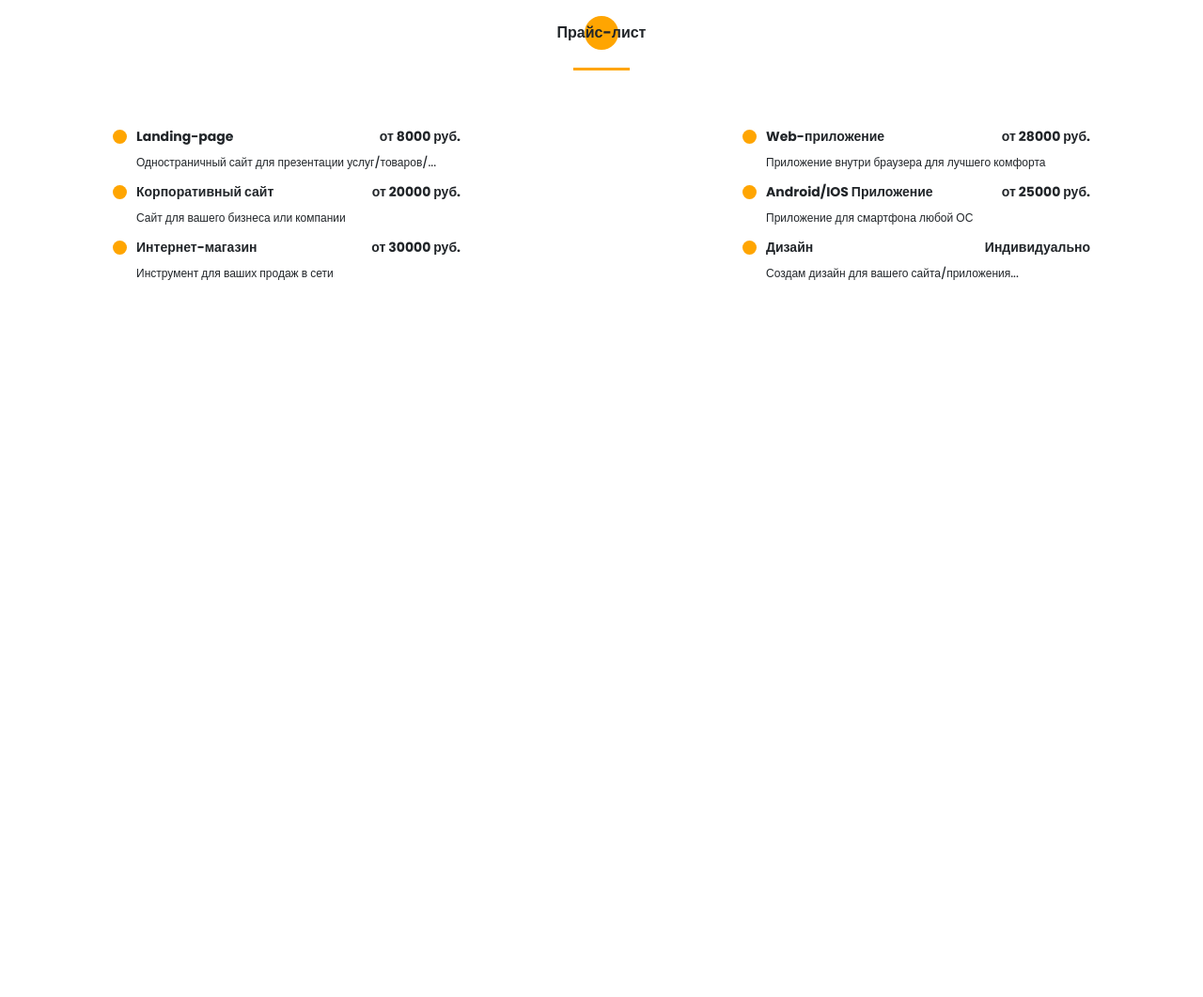
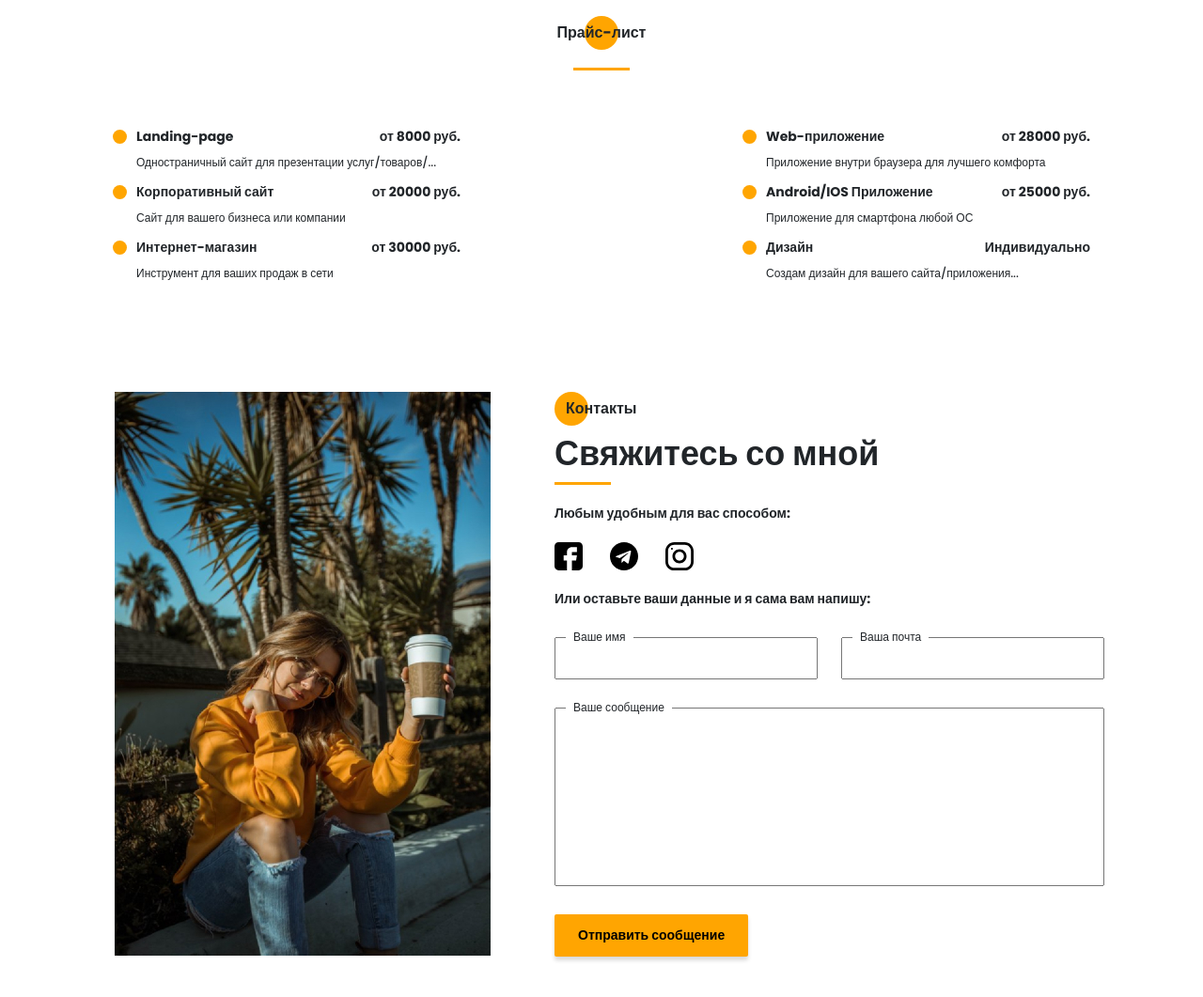
Before and after one commit to kent30588/portfolio, a website with bundled scripts: page src/index.html in a window 1280 px wide. Shown: the part 4271-5332 px from the top of the page at 94% size. Before the commit the page ends 4571 px from the top, so only its background shows below. Built offline with nearby package versions, Linux system fonts and the light colour scheme; files whose address does not match are found by name.

Commit message:
contacts

```diff
--- a/src/index.html
+++ b/src/index.html
@@ -801,6 +801,102 @@
       </div>
     </section>
     <!-- /.price -->
+    <section class="contacts">
+      <div class="container">
+        <div class="contacts__wrapper">
+          <div class="contacts__foto">
+            <img src="img/main_photo.jpg" alt="my foto" />
+          </div>
+          <div class="contacts__descr">
+            <h2 class="title__circle contacts__title">Контакты</h2>
+            <div class="main__title title contacts__subtitle">
+              Свяжитесь со мной
+              <div class="divider"></div>
+            </div>
+            <div class="title title__fz14 contacts__text">
+              Любым удобным для вас способом:
+            </div>
+            <div class="contacts__social">
+              <a class="contacts__link" href="#">
+                <svg
+                  width="30"
+                  height="30"
+                  viewBox="0 0 30 30"
+                  fill="none"
+                  xmlns="http://www.w3.org/2000/svg"
+                >
+                  <path
+                    d="M25.6055 0L4.39453 0C1.97159 0 0 1.97159 0 4.39453L0 25.6055C0 28.0284 1.97159 30 4.39453 30L13.2422 30L13.2422 19.3945L9.72656 19.3945L9.72656 14.1211H13.2422V10.5469C13.2422 7.63893 15.6077 5.27344 18.5156 5.27344L23.8477 5.27344V10.5469H18.5156L18.5156 14.1211H23.8477L22.9687 19.3945H18.5156V30H25.6055C28.0284 30 30 28.0284 30 25.6055L30 4.39453C30 1.97159 28.0284 0 25.6055 0Z"
+                    fill="black"
+                  />
+                </svg>
+              </a>
+              <a
+                class="contacts__link"
+                href="https://t.me/AvKaraulov"
+                target="_blank"
+              >
+                <svg
+                  width="30"
+                  height="30"
+                  viewBox="0 0 30 30"
+                  fill="none"
+                  xmlns="http://www.w3.org/2000/svg"
+                >
+                  <path
+                    d="M15 30C23.2863 30 30 23.2863 30 15C30 6.71375 23.2863 0 15 0C6.71375 0 0 6.71375 0 15C0 23.2863 6.71375 30 15 30ZM6.86375 14.675L21.3263 9.09875C21.9975 8.85625 22.5837 9.2625 22.3662 10.2775L22.3675 10.2762L19.905 21.8775C19.7225 22.7 19.2337 22.9 18.55 22.5125L14.8 19.7487L12.9912 21.4913C12.7912 21.6913 12.6225 21.86 12.235 21.86L12.5013 18.0438L19.4513 11.765C19.7537 11.4987 19.3837 11.3488 18.985 11.6138L10.3963 17.0212L6.69375 15.8663C5.89 15.6112 5.8725 15.0625 6.86375 14.675Z"
+                    fill="black"
+                  />
+                </svg>
+              </a>
+              <a class="contacts__link" href="#">
+                <svg
+                  width="30"
+                  height="30"
+                  viewBox="0 0 30 30"
+                  fill="none"
+                  xmlns="http://www.w3.org/2000/svg"
+                >
+                  <path
+                    d="M-9.01547e-07 9.375L-4.09794e-07 20.625C-1.83506e-07 25.8019 4.19812 30 9.375 30L20.625 30C25.8019 30 30 25.8019 30 20.625L30 9.375C30 4.19813 25.8019 7.79513e-07 20.625 1.0058e-06L9.375 1.49755e-06C4.19812 1.72384e-06 -1.12784e-06 4.19813 -9.01547e-07 9.375ZM20.625 2.8125C24.2437 2.8125 27.1875 5.75625 27.1875 9.375L27.1875 20.625C27.1875 24.2437 24.2437 27.1875 20.625 27.1875L9.375 27.1875C5.75625 27.1875 2.8125 24.2437 2.8125 20.625L2.8125 9.375C2.8125 5.75625 5.75625 2.8125 9.375 2.8125L20.625 2.8125Z"
+                    fill="black"
+                  />
+                  <path
+                    d="M7.5 15C7.5 19.1419 10.8581 22.5 15 22.5C19.1419 22.5 22.5 19.1419 22.5 15C22.5 10.8581 19.1419 7.5 15 7.5C10.8581 7.5 7.5 10.8581 7.5 15ZM19.6875 15C19.6875 17.5837 17.5837 19.6875 15 19.6875C12.4144 19.6875 10.3125 17.5838 10.3125 15C10.3125 12.4163 12.4144 10.3125 15 10.3125C17.5837 10.3125 19.6875 12.4162 19.6875 15Z"
+                    fill="black"
+                  />
+                  <path
+                    d="M7.93685 6.93715C7.93685 6.38521 7.48942 5.93777 6.93748 5.93777C6.38554 5.93777 5.93811 6.38521 5.93811 6.93715C5.93811 7.48909 6.38554 7.93652 6.93748 7.93652C7.48942 7.93652 7.93685 7.48909 7.93685 6.93715Z"
+                    fill="black"
+                  />
+                </svg>
+              </a>
+            </div>
+            <div class="title title__fz14 contacts__text">
+              Или оставьте ваши данные и я сама вам напишу:
+            </div>
+            <form class="contacts__form" action="#">
+              <div class="contacts__input">
+                <input name="name" id="name" type="text" />
+                <label for="name">Ваше имя</label>
+              </div>
+              <div class="contacts__input">
+                <input name="email" id="email" type="email" />
+                <label for="email">Ваша почта</label>
+              </div>
+              <div class="contacts__textaria">
+                <textarea name="text" id="text"></textarea>
+                <label for="text">Ваше сообщение</label>
+              </div>
+              <div>
+                <button class="btn contacts__btn">Отправить сообщение</button>
+              </div>
+            </form>
+          </div>
+        </div>
+      </div>
+    </section>
+    <!-- /.contacts -->
     <script src="js/script.js"></script>
   </body>
 </html>
--- /dev/null
+++ b/src/sass/blocks/_contacts.scss
@@ -0,0 +1,91 @@
+.contacts{
+	padding: 120px 0 90px 0;
+	&__wrapper{
+		padding: 0 35px 0 52px;
+		display: grid;
+		grid-template-columns: 400px 585px;
+		justify-content: space-between;
+	}
+	&__foto{
+		img{
+			width: 100%;
+		}
+	}
+	&__text,&__social {
+		margin-top: 20px;
+	}
+	&__link{
+		margin-right: 25px;
+	        &:hover {
+				  text-decoration: none;
+	        	svg path {
+	        		fill: $main-color;
+	        	}
+	        }
+	}
+	&__form{
+		margin-top: 30px;
+		display: grid;
+		grid-template: 45px 190px 45px / repeat(2, 280px);
+		justify-content: space-between;
+		row-gap: 30px;
+				label {
+					position: absolute;
+					font-size: 12px;
+					padding: 0 8px;
+					margin: 0;
+					top: -9px;
+					left: 12px;
+					background-color: #fff;
+				}
+	}
+	&__input{
+		position: relative;
+		input{
+			width: 100%;
+			height: 100%;
+			padding: 0 20px;
+			font-size: 12px;
+		}
+	}
+	&__textaria{
+		position: relative;
+		grid-column: 1 / 3;
+		textarea{
+			font-size: 12px;
+			padding: 20px;
+			resize: none;
+			width: 100%;
+			height: 100%;
+		}
+	}
+	&__btn{
+		border: none;
+		font-size: 14px;
+		line-height: 21px;
+		font-weight: 700;
+		transition: all 0.6s;
+		border-radius: 2px;
+		&:hover{
+			background: linear-gradient(to top, #fce25b, #ecc92b);
+			box-shadow: -1px -0px rgb(214, 139, 0),
+			-1px -1px rgb(219, 143, 0),
+			-2px -1px rgb(213, 138, 0),
+			-2px -2px rgb(218, 142, 0),
+			-3px -2px rgb(212, 137, 0),
+			-3px -3px rgb(217, 141, 0),
+			-4px -3px rgb(211, 136, 0),
+			-4px -4px rgb(216, 140, 0),
+			-5px -4px rgb(210, 135, 0),
+			-5px -5px rgb(215, 139, 0),
+			-6px -5px rgb(209, 134, 0),
+			-6px -6px rgb(214, 138, 0),
+			-7px -6px rgb(208, 133, 0),
+			-7px -7px rgb(213, 137, 0),
+			-8px -7px rgb(207, 132, 0),
+			-8px -8px rgb(212, 136, 0);
+			border-radius: 2px;
+			text-decoration: none;
+		}
+	}
+}
--- a/src/sass/blocks/_price.scss
+++ b/src/sass/blocks/_price.scss
@@ -13,7 +13,7 @@
 		position: relative;
 		padding-left: 25px;
 		display: grid;
-		grid-template-columns: repeat(2, 1fr);
+		grid-template-columns: repeat(2, auto);
 		justify-content: space-between;
 		&::after{
 			content:'';
@@ -28,10 +28,9 @@
 	}
 	&__item-title{
 		margin: 0;
-		min-width: 200px;
 	}
 	&__item-price{
-		text-align: right;
+		justify-self: end;
 	}
 	&__item-text{
 		font-size: 12px;
--- a/src/sass/style.scss
+++ b/src/sass/style.scss
@@ -30,3 +30,4 @@
 @import 'blocks/skills';
 @import 'blocks/portfolio';
 @import 'blocks/price';
+@import 'blocks/contacts';
```
Also changed, not shown: src/css/style.min.css, src/icons/social/facebook_big.svg (added), src/icons/social/instagram_big.svg (added).
